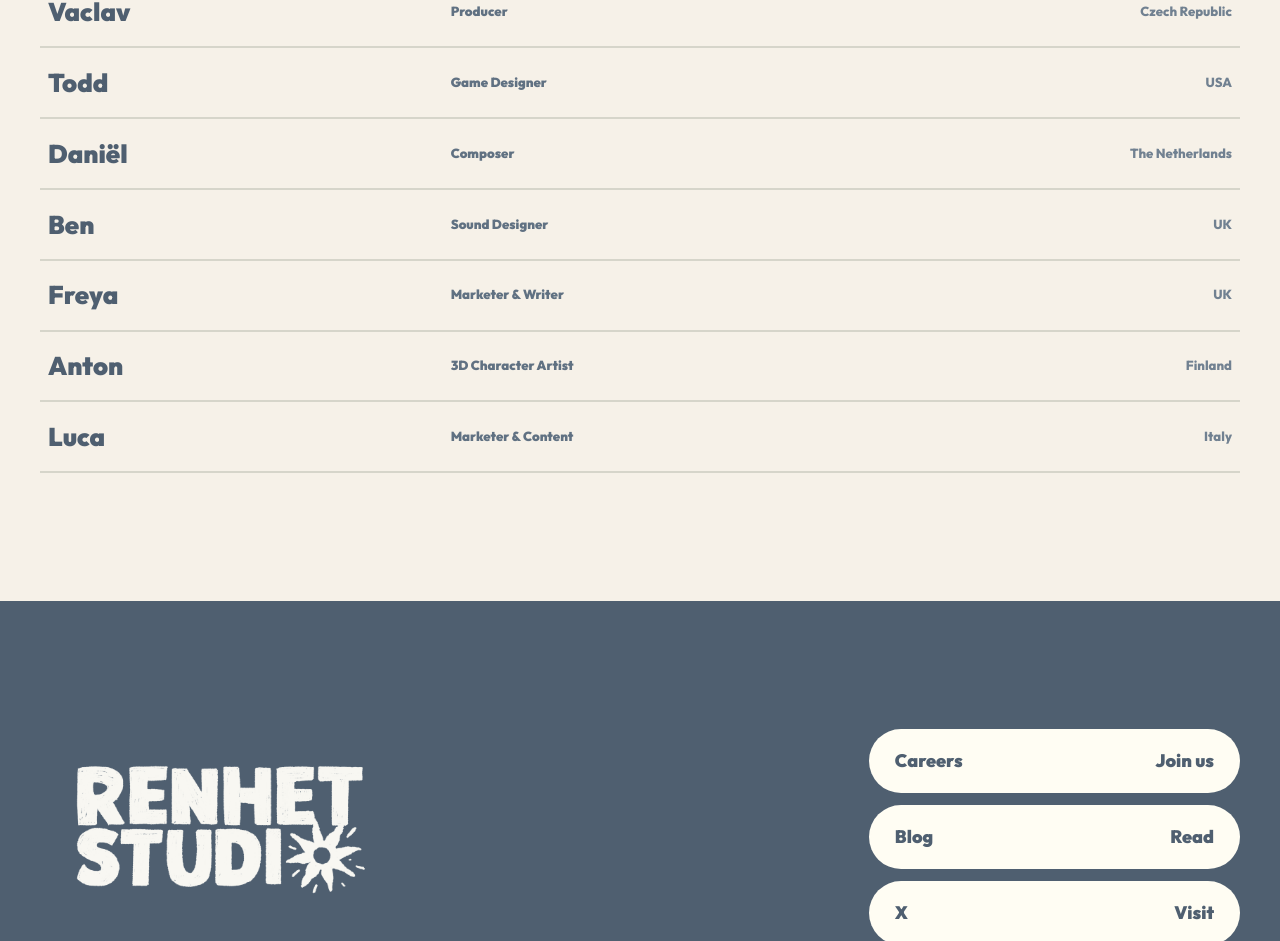
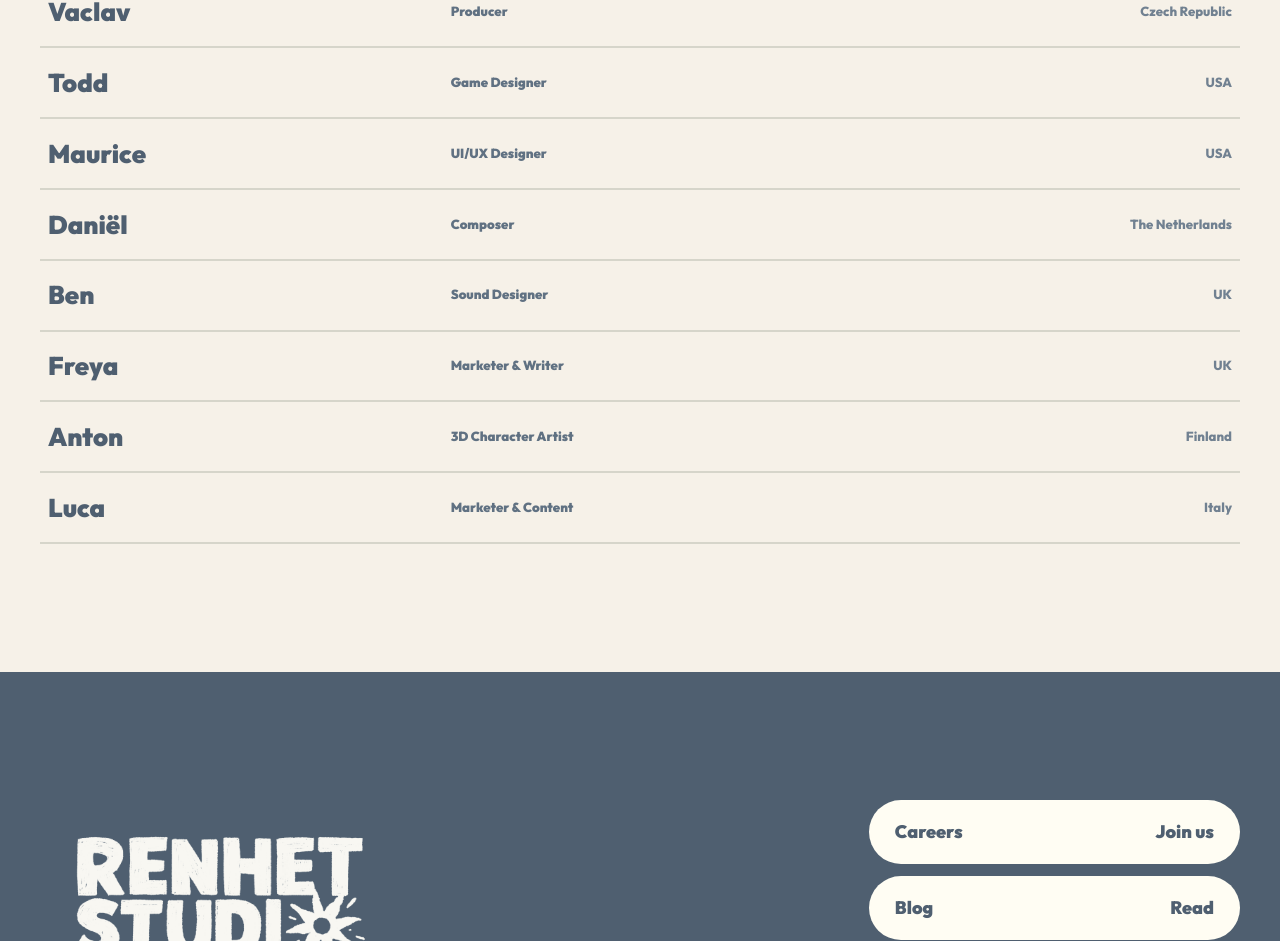
Before and after one commit to RenhetStudio/renhet-studio-web, a Next.js app: page / in a window 1280 px wide. Shown: the part 1868-2809 px from the top of the page. Built offline with nearby package versions, Linux system fonts and the light colour scheme; no server answers.

Commit message:
feat: add maurice

```diff
--- a/src/app/page.tsx
+++ b/src/app/page.tsx
@@ -20,6 +20,12 @@ const team = [
     role: "Game Designer",
     country: "USA",
     href: "https://nat20.mal.plus/technical-portfolio/",
+  },
+  {
+    name: "Maurice",
+    role: "UI/UX Designer",
+    country: "USA",
+    href: "https://www.linkedin.com/in/mauricebirchard/",
   },
   {
     name: "Daniël",
```
